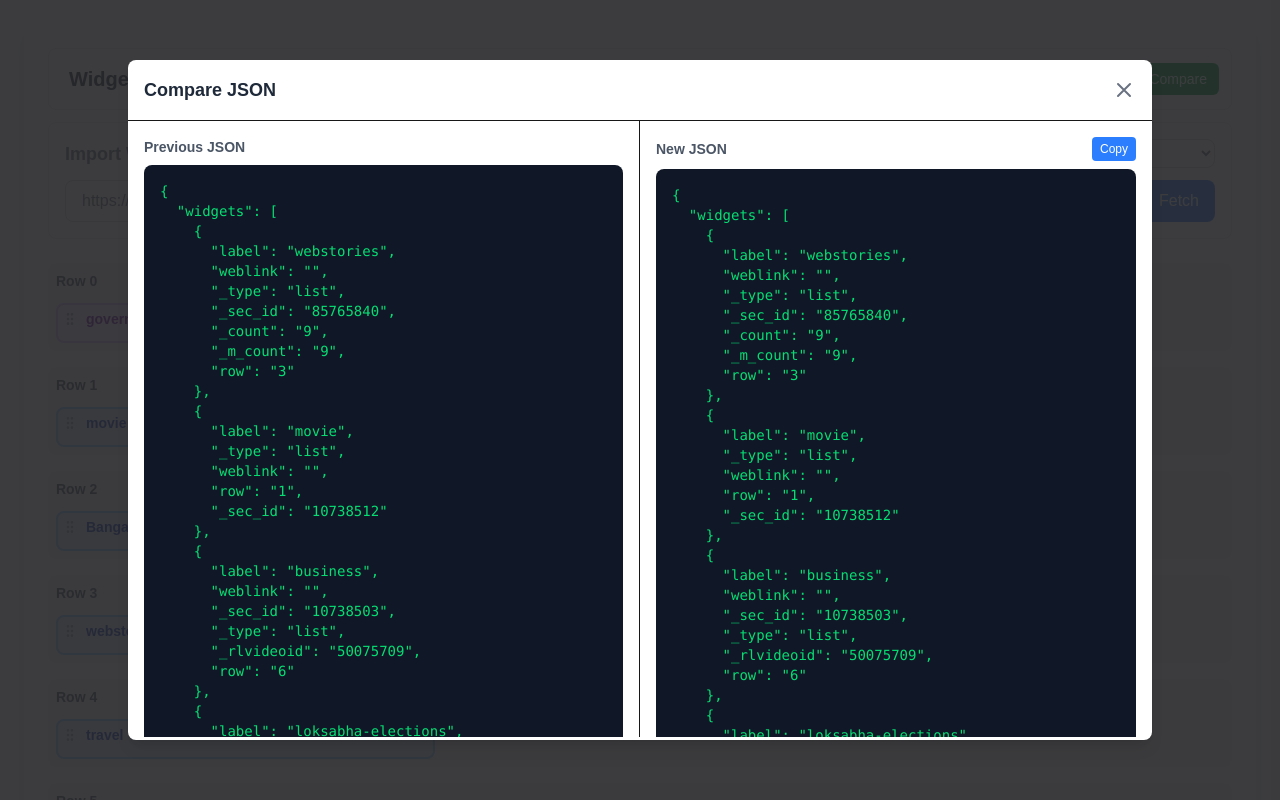
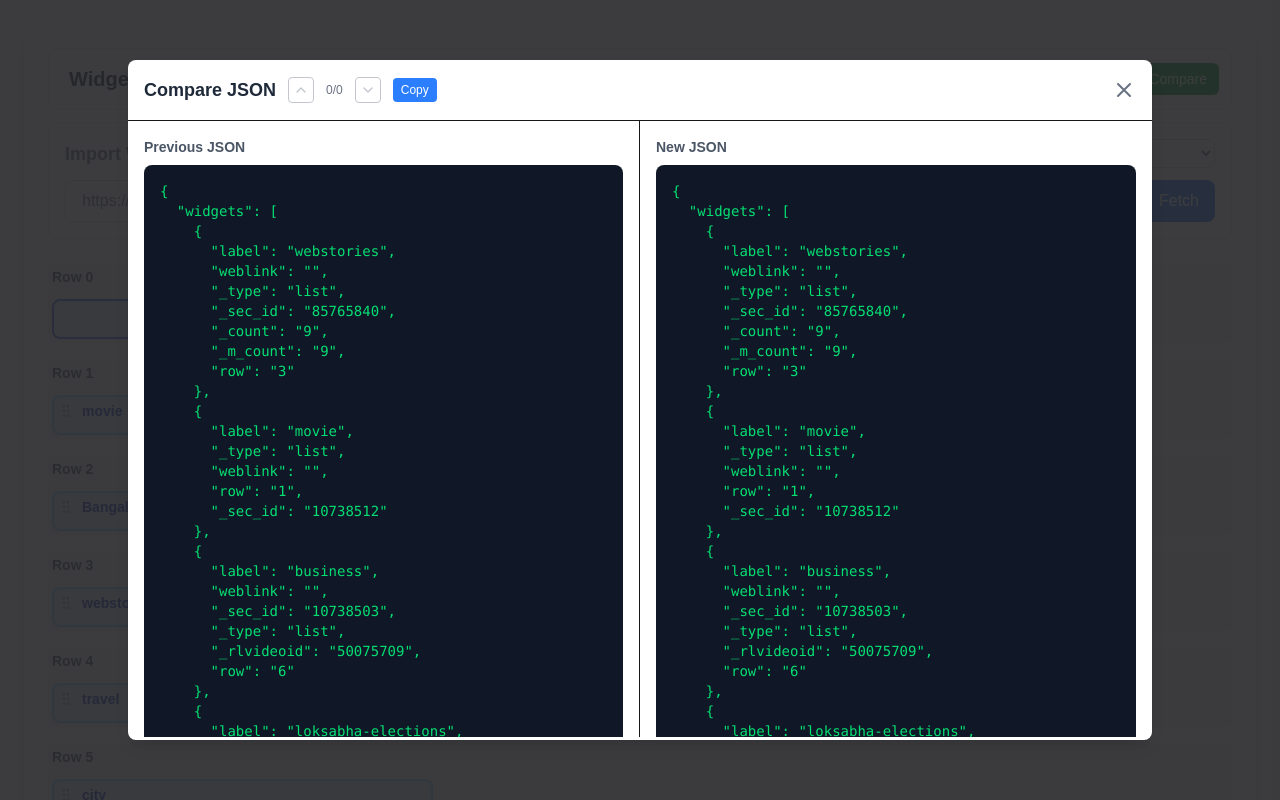
Before and after one commit to kankan78/widget-organiser, a Next.js app: page /template in a window 1280 px wide. Both pictures are taken after a click on the button "Compare". Shown: the top 800 px of the page. Built offline with nearby package versions, Linux system fonts and the light colour scheme.

Commit message:
copy feature and prev/next updated

```diff
--- a/src/component/WidgetOrganizer/WidgetOrganizer.jsx
+++ b/src/component/WidgetOrganizer/WidgetOrganizer.jsx
@@ -1,7 +1,7 @@
 'use client'
 
-import React, { useMemo, useRef, useState } from 'react';
-import { GripVertical, RefreshCw, Plus, Upload } from 'lucide-react';
+import React, { useEffect, useMemo, useRef, useState } from 'react';
+import { ChevronDown, ChevronUp, GripVertical, RefreshCw, Plus, Upload } from 'lucide-react';
 import { copyToClipboard } from '../../lib/utils';
 
 const DEFAULT_WIDGETS = [
@@ -368,7 +368,7 @@ const WidgetCard = ({
       ${getWidgetTypeColor(widget._type)}
     `.trim() + ' relative p-2 sm:p-1 rounded-lg border-2 cursor-move transition-all duration-200 hover:shadow-md hover:scale-[1.02]'}
     onClick={() => onClick(widget)}
-    title={`widget.originalIndex: ${widget.originalIndex}\nLabel: ${widget.label}\nType: ${widget._type}\nCount: ${widget._count || '-'}\nRow: ${widget.row}\nCol: ${widget.col}`}
+    title={`widget.originalIndex: ${widget.originalIndex}\nLabel: ${widget.label}\nType: ${widget._type}\nCount: ${widget._count || '-'}\nRow: ${widget.row}\nColumn: ${widget.column}\nCol: ${widget.col}`}
   >
     <div className="flex items-start justify-between">
       <div className="flex-1">
@@ -400,9 +400,24 @@ const WidgetsGrid = ({
       .filter(row => parseInt(row) < 50)
       .sort((a, b) => parseInt(a) - parseInt(b))
       .map((row) => (
-        <div key={row} className="bg-gray-100 p-2 sm:p-2 rounded-lg">
+        <div key={row} className="bg-gray-100 p-1 sm:p-1 rounded-lg">
           <h6 className="text-xs sm:text-sm font-semibold text-gray-600 mb-2 sm:mb-3">Row {parseInt(row)}</h6>
           <div className="grid grid-cols-1 sm:grid-cols-2 md:grid-cols-3 gap-3 sm:gap-4">
+            {/* Placeholder Headline WidgetCard on first row */}
+            {parseInt(row) === 0 && (
+              <div className="grid grid-cols-8">
+                <div className="col-span-8">
+                  <div
+                    className="relative p-1 sm:p-1 rounded-lg border-2 bg-blue-100 text-blue-700 flex items-center justify-center min-h-[36px] text-lg font-semibold opacity-75"
+                    style={{ pointerEvents: 'none', userSelect: 'none' }}
+                    tabIndex={-1}
+                    aria-disabled="true"
+                  >
+                    Headline
+                  </div>
+                </div>
+              </div>
+            )}
             {groupedWidgets[row].map((widget) => (
               <WidgetCard
                 key={widget.originalIndex + widget.label}
@@ -485,16 +500,24 @@ const diffLines = (fromText, toText) => {
 
   const fromResult = [];
   const toResult = [];
+  const steps = [];
+  let fromIndex = 0;
+  let toIndex = 0;
   let i = 0;
   let j = 0;
   while (i < m && j < n) {
     if (fromLines[i] === toLines[j]) {
       fromResult.push({ text: fromLines[i], type: 'same' });
       toResult.push({ text: toLines[j], type: 'same' });
+      steps.push({ fromIndex, toIndex, type: 'same' });
+      fromIndex += 1;
+      toIndex += 1;
       i += 1;
       j += 1;
     } else if (dp[i + 1][j] >= dp[i][j + 1]) {
       fromResult.push({ text: fromLines[i], type: 'removed' });
+      steps.push({ fromIndex, toIndex: null, type: 'removed' });
+      fromIndex += 1;
       i += 1;
     } else {
       toResult.push({ text: toLines[j], type: 'added' });
@@ -503,28 +526,31 @@ const diffLines = (fromText, toText) => {
   }
   while (i < m) {
     fromResult.push({ text: fromLines[i], type: 'removed' });
+    steps.push({ fromIndex, toIndex: null, type: 'removed' });
+    fromIndex += 1;
     i += 1;
   }
   while (j < n) {
     toResult.push({ text: toLines[j], type: 'added' });
+    steps.push({ fromIndex: null, toIndex, type: 'added' });
+    toIndex += 1;
     j += 1;
   }
 
-  return { fromResult, toResult };
+  return { fromResult, toResult, steps };
 };
 
-const DiffCodeBlock = ({ lines }) => (
+const DiffCodeBlock = ({ lines, activeIndex }) => (
   <pre className="bg-gray-900 text-green-400 p-4 rounded-lg overflow-x-auto text-sm">
     {lines.map((line, idx) => (
       <div
         key={`${idx}-${line.type}`}
-        className={
-          line.type === 'added'
-            ? 'bg-green-900/40 text-green-200'
-            : line.type === 'removed'
-              ? 'bg-red-900/40 text-red-200'
-              : ''
-        }
+        data-line-index={idx}
+        className={`${line.type === 'added'
+          ? 'bg-green-900/40 text-green-200'
+          : line.type === 'removed'
+            ? 'bg-red-900/40 text-red-200'
+            : ''} ${idx === activeIndex ? 'ring-2 ring-yellow-400' : ''}`}
       >
         {line.text}
       </div>
@@ -533,11 +559,23 @@ const DiffCodeBlock = ({ lines }) => (
 );
 
 const CompareModal = ({ isOpen, initialJson, currentJson, onClose, onCopyCurrent }) => {
-  if (!isOpen) return null;
-  const { fromResult, toResult } = diffLines(initialJson, currentJson);
   const leftRef = useRef(null);
   const rightRef = useRef(null);
   const syncingRef = useRef(false);
+  const copyTimeoutRef = useRef(null);
+  const [copied, setCopied] = useState(false);
+  const [diffIndex, setDiffIndex] = useState(0);
+
+  const { fromResult, toResult, steps } = useMemo(
+    () => diffLines(initialJson || '', currentJson || ''),
+    [initialJson, currentJson]
+  );
+  const diffSteps = useMemo(
+    () => steps.filter((step) => step.type !== 'same'),
+    [steps]
+  );
+  const hasDiffs = diffSteps.length > 0;
+  const activeStep = hasDiffs ? diffSteps[diffIndex] : null;
 
   const syncScroll = (targetRef) => (e) => {
     if (syncingRef.current) return;
@@ -550,11 +588,99 @@ const CompareModal = ({ isOpen, initialJson, currentJson, onClose, onCopyCurrent
     });
   };
 
+  const scrollToLine = (containerRef, lineIndex) => {
+    if (lineIndex === null || lineIndex === undefined) return;
+    const container = containerRef.current;
+    if (!container) return;
+    const lineEl = container.querySelector(`[data-line-index="${lineIndex}"]`);
+    if (lineEl) {
+      lineEl.scrollIntoView({ block: 'center' });
+    }
+  };
+
+  const goToPrevDiff = () => {
+    if (!hasDiffs) return;
+    setDiffIndex((prev) => (prev - 1 + diffSteps.length) % diffSteps.length);
+  };
+
+  const goToNextDiff = () => {
+    if (!hasDiffs) return;
+    setDiffIndex((prev) => (prev + 1) % diffSteps.length);
+  };
+
+  const handleCopy = async () => {
+    if (!onCopyCurrent) return;
+    const didCopy = await onCopyCurrent();
+    if (didCopy) {
+      setCopied(true);
+      if (copyTimeoutRef.current) {
+        clearTimeout(copyTimeoutRef.current);
+      }
+      copyTimeoutRef.current = setTimeout(() => {
+        setCopied(false);
+      }, 1600);
+    }
+  };
+
+  useEffect(() => {
+    if (!isOpen) return;
+    setDiffIndex(0);
+    setCopied(false);
+  }, [isOpen, initialJson, currentJson]);
+
+  useEffect(() => {
+    if (!isOpen || !activeStep) return;
+    scrollToLine(leftRef, activeStep.fromIndex);
+    scrollToLine(rightRef, activeStep.toIndex);
+  }, [activeStep, isOpen]);
+
+  useEffect(
+    () => () => {
+      if (copyTimeoutRef.current) {
+        clearTimeout(copyTimeoutRef.current);
+      }
+    },
+    []
+  );
+
+  if (!isOpen) return null;
+
   return (
     <div className="fixed inset-0 bg-zinc-800/90 z-50 flex justify-center items-center">
       <div className="w-full max-w-5xl h-[85vh] bg-white shadow-lg rounded-lg overflow-hidden">
         <div className="flex justify-between items-center p-4 border-b">
-          <h3 className="text-lg font-semibold text-gray-800">Compare JSON</h3>
+          <div className="flex items-center gap-3">
+            <h3 className="text-lg font-semibold text-gray-800">Compare JSON</h3>
+            <div className="flex items-center gap-1 text-xs text-gray-500">
+              <button
+                type="button"
+                onClick={goToPrevDiff}
+                disabled={!hasDiffs}
+                className={`p-1 rounded border ${hasDiffs ? 'hover:bg-gray-100' : 'opacity-40 cursor-not-allowed'}`}
+                title="Previous difference"
+              >
+                <ChevronUp className="w-4 h-4" />
+              </button>
+              <span className="px-2">
+                {hasDiffs ? `${diffIndex + 1}/${diffSteps.length}` : '0/0'}
+              </span>
+              <button
+                type="button"
+                onClick={goToNextDiff}
+                disabled={!hasDiffs}
+                className={`p-1 rounded border ${hasDiffs ? 'hover:bg-gray-100' : 'opacity-40 cursor-not-allowed'}`}
+                title="Next difference"
+              >
+                <ChevronDown className="w-4 h-4" />
+              </button>
+            </div>
+            <button
+                onClick={handleCopy}
+                className={`text-xs px-2 py-1 rounded text-white transition-colors ${copied ? 'bg-emerald-500 shadow-inner' : 'bg-blue-500 hover:bg-blue-600'}`}
+              >
+                {copied ? 'Copied' : 'Copy'}
+              </button>
+          </div>
           <button onClick={onClose} className="text-gray-500 hover:text-gray-700">
             <svg className="w-6 h-6" fill="none" stroke="currentColor" viewBox="0 0 24 24">
               <path strokeLinecap="round" strokeLinejoin="round" strokeWidth={2} d="M6 18L18 6M6 6l12 12" />
@@ -568,7 +694,7 @@ const CompareModal = ({ isOpen, initialJson, currentJson, onClose, onCopyCurrent
             className="border-r p-4 overflow-auto"
           >
             <h4 className="text-sm font-semibold text-gray-600 mb-2">Previous JSON</h4>
-            <DiffCodeBlock lines={fromResult} />
+            <DiffCodeBlock lines={fromResult} activeIndex={activeStep?.fromIndex ?? null} />
           </div>
           <div
             ref={rightRef}
@@ -577,14 +703,9 @@ const CompareModal = ({ isOpen, initialJson, currentJson, onClose, onCopyCurrent
           >
             <div className="flex items-center justify-between mb-2">
               <h4 className="text-sm font-semibold text-gray-600">New JSON</h4>
-              <button
-                onClick={onCopyCurrent}
-                className="text-xs px-2 py-1 rounded bg-blue-500 text-white hover:bg-blue-600 transition-colors"
-              >
-                Copy
-              </button>
+
             </div>
-            <DiffCodeBlock lines={toResult} />
+            <DiffCodeBlock lines={toResult} activeIndex={activeStep?.toIndex ?? null} />
           </div>
         </div>
       </div>
@@ -669,7 +790,19 @@ const EditWidgetModal = ({ selectedWidget, onClose, onSave, onChange }) => {
             />
           </div>
           <div>
-            <label className="block text-sm font-medium">Column</label>
+            <label className="block text-sm font-medium">Column (0-3)</label>
+            <input
+              type="number"
+              min="0"
+              max="3"
+              step="1"
+              className="w-full border p-2 rounded"
+              value={selectedWidget.column || ''}
+              onChange={(e) => onChange({ ...selectedWidget, column: e.target.value })}
+            />
+          </div>
+          <div>
+            <label className="block text-sm font-medium">Col (Span)</label>
             <input
               type="text"
               className="w-full border p-2 rounded"
@@ -823,6 +956,9 @@ const WidgetOrganizer = () => {
     const updatedWidgets = newWidgets.map((widget, index) => ({
       ...widget,
       row: widget.row ? String(parseInt(widget.row)) : null,
+      column: widget.column !== undefined && widget.column !== null && widget.column !== ''
+        ? String(parseInt(widget.column))
+        : null,
       col: widget.col ? String(parseInt(widget.col)) : null
     }));
 
@@ -840,6 +976,9 @@ const WidgetOrganizer = () => {
         delete cleaned.rowMobile;
         if (cleaned.col === null || cleaned.col === undefined) {
           delete cleaned.col;
+        }
+        if (cleaned.column === null || cleaned.column === undefined) {
+          delete cleaned.column;
         }
         if (cleaned.row === null || cleaned.row === undefined) {
           delete cleaned.row;
@@ -865,6 +1004,9 @@ const WidgetOrganizer = () => {
       ...widget,
       rowMobile: index,
       row: widget.row ? String(parseInt(widget.row)) : null,
+      column: widget.column !== undefined && widget.column !== null && widget.column !== ''
+        ? String(parseInt(widget.column))
+        : null,
       col: widget.col ? String(parseInt(widget.col)) : null
     }));
     setWidgets(resetWidgets);
@@ -933,21 +1075,29 @@ const WidgetOrganizer = () => {
     }
   };
 
-  const groupedWidgets = useMemo(() => (
-    widgets.reduce((acc, widget, index) => {
-      let newrow = widget.row;
-      if (widget.col) {
-        newrow = newrow + ".10";
-      } else if (newrow) {
-        newrow = newrow + "." + index;
-      } else {
-        newrow = "99";
-      }
-      if (!acc[newrow]) acc[newrow] = [];
-      acc[newrow].push({ ...widget, originalIndex: index });
+  const groupedWidgets = useMemo(() => {
+    const grouped = widgets.reduce((acc, widget, index) => {
+      const rowKey = widget.row ? String(parseInt(widget.row)) : '99';
+      if (!acc[rowKey]) acc[rowKey] = [];
+      acc[rowKey].push({ ...widget, originalIndex: index });
       return acc;
-    }, {})
-  ), [widgets]);
+    }, {});
+
+    Object.keys(grouped).forEach((rowKey) => {
+      grouped[rowKey].sort((a, b) => {
+        const columnA = a.column !== undefined && a.column !== null && a.column !== ''
+          ? parseInt(a.column)
+          : Number.POSITIVE_INFINITY;
+        const columnB = b.column !== undefined && b.column !== null && b.column !== ''
+          ? parseInt(b.column)
+          : Number.POSITIVE_INFINITY;
+        if (columnA !== columnB) return columnA - columnB;
+        return a.originalIndex - b.originalIndex;
+      });
+    });
+
+    return grouped;
+  }, [widgets]);
 
   return (
     <div className="max-w-full p-4 sm:p-6 bg-gray-50 min-h-screen">
```
